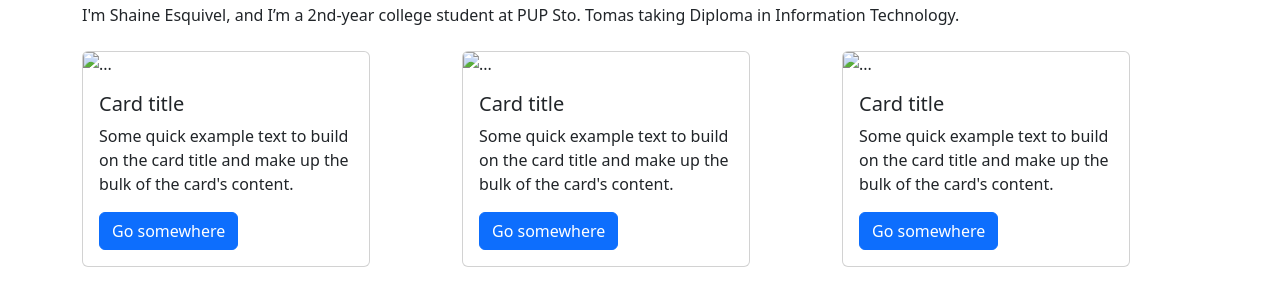
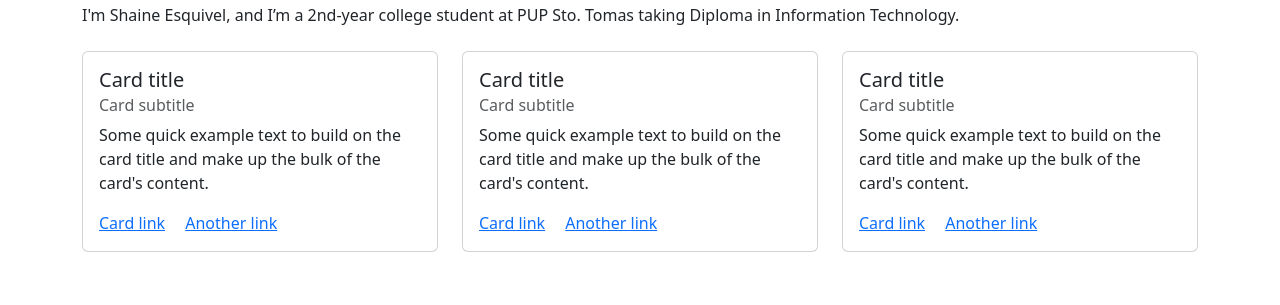
Before and after one commit to shaineesquivel/shaineesquivel.github.io, a plain HTML site: page index.html in a window 1280 px wide. Shown: the part 157-462 px from the top of the page. Drawn offline with nearby package versions, Linux system fonts and the light colour scheme.

Commit message:
Add files via upload

```diff
--- a/index.html
+++ b/index.html
@@ -1,11 +1,13 @@
 <!DOCTYPE html>
 <html lang="en">
+
 <head>
     <meta charset="UTF-8">
     <meta name="viewport" content="width=device-width, initial-scale=1.0">
     <title>My Website</title>
     <link href="https://cdn.jsdelivr.net/npm/bootstrap@5.3.0/dist/css/bootstrap.min.css" rel="stylesheet">
 </head>
+
 <body>
 
     <nav class="navbar navbar-expand-lg navbar-dark bg-dark">
@@ -27,48 +29,53 @@
 
     <div class="container mt-5">
         <h1>Get To Know Me</h1>
-    <p>I'm Shaine Esquivel, and I’m a 2nd-year college student at PUP Sto. Tomas taking Diploma in Information Technology. </p>
+        <p>I'm Shaine Esquivel, and I’m a 2nd-year college student at PUP Sto. Tomas taking Diploma in Information
+            Technology. </p>
     </div>
 
     <div class="container mt-4">
-    <div class="row">
+        <div class="row justify-content-center">
 
-        <div class="col-sm-12 col-md-6 col-lg-4">
-            <div class="card" style="width: 18rem;">
-                <img src="..." class="card-img-top" alt="...">
+            <div class="col-sm-12 col-md-6 col-lg-4 mb-3">
+                <div class="card">
                     <div class="card-body">
                         <h5 class="card-title">Card title</h5>
+                        <h6 class="card-subtitle mb-2 text-body-secondary">Card subtitle</h6>
                         <p class="card-text">Some quick example text to build on the card title and make up the bulk of the card's content.</p>
-                  <a href="#" class="btn btn-primary">Go somewhere</a>
+                        <a href="#" class="card-link">Card link</a>
+                        <a href="#" class="card-link">Another link</a>
                     </div>
                 </div>
             </div>
 
-        <div class="col-sm-12 col-md-6 col-lg-4">
-            <div class="card" style="width: 18rem;">
-                <img src="..." class="card-img-top" alt="...">
+            <div class="col-sm-12 col-md-6 col-lg-4 mb-3">
+                <div class="card">
                     <div class="card-body">
                         <h5 class="card-title">Card title</h5>
+                        <h6 class="card-subtitle mb-2 text-body-secondary">Card subtitle</h6>
                         <p class="card-text">Some quick example text to build on the card title and make up the bulk of the card's content.</p>
-                  <a href="#" class="btn btn-primary">Go somewhere</a>
+                        <a href="#" class="card-link">Card link</a>
+                        <a href="#" class="card-link">Another link</a>
                     </div>
                 </div>
             </div>
 
-        <div class="col-sm-12 col-md-6 col-lg-4">
-            <div class="card" style="width: 18rem;">
-                <img src="..." class="card-img-top" alt="...">
+            <div class="col-sm-12 col-md-6 col-lg-4 mb-3">
+                <div class="card">
                     <div class="card-body">
                         <h5 class="card-title">Card title</h5>
+                        <h6 class="card-subtitle mb-2 text-body-secondary">Card subtitle</h6>
                         <p class="card-text">Some quick example text to build on the card title and make up the bulk of the card's content.</p>
-                  <a href="#" class="btn btn-primary">Go somewhere</a>
+                        <a href="#" class="card-link">Card link</a>
+                        <a href="#" class="card-link">Another link</a>
                     </div>
                 </div>
             </div>
-        </div>
+
         </div>
     </div>
 
     <script src="https://cdn.jsdelivr.net/npm/bootstrap@5.3.0/dist/js/bootstrap.bundle.min.js"></script>
 </body>
+
 </html>
```
Lines whose indentation alone changed are shown as unchanged.
